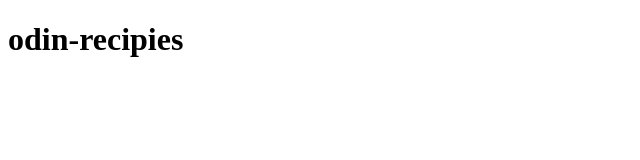
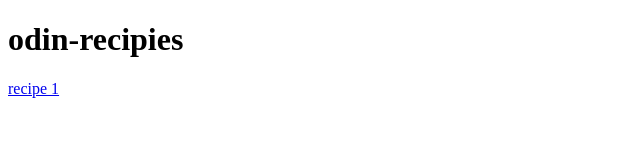
Before and after one commit to Paidegua159/The-html-test-RECIPIES, a plain HTML site: page index.html in a window 1280 px wide. Shown: the full height of the page, 0-640 px from the left. Drawn offline with Linux system fonts and the light colour scheme.

Commit message:
created the link to the picadillo recipe

```diff
--- a/index.html
+++ b/index.html
@@ -4,5 +4,8 @@
         <meta charset=UTF-8>
         <title>this is a recipies site</title>
     </head>
-    <body><h1>odin-recipies</h1></body>
+    <body>
+        <h1>odin-recipies</h1>
+        <a href="picadillo.html">recipe 1</a>
+    </body>
     </html>
```
